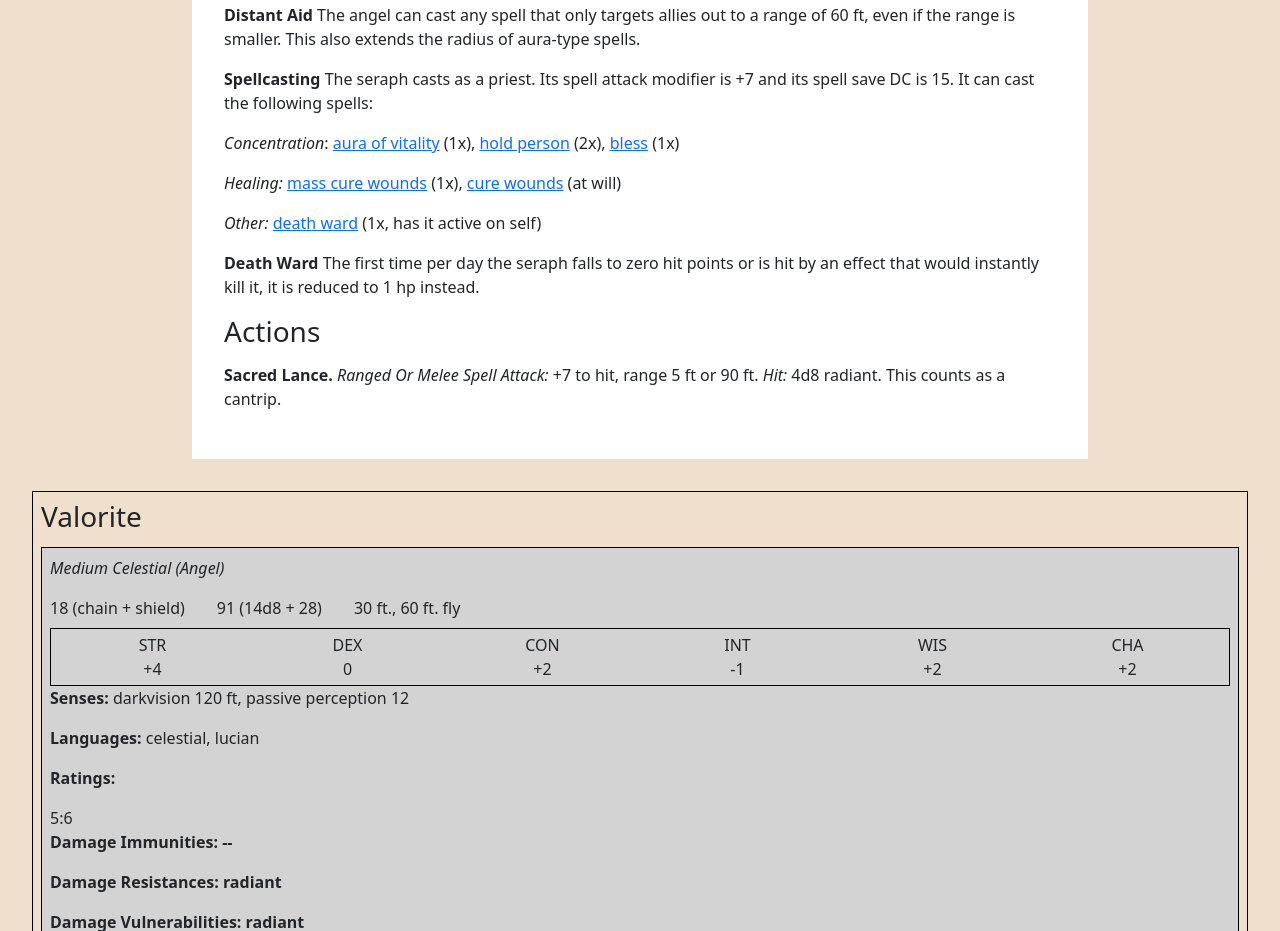
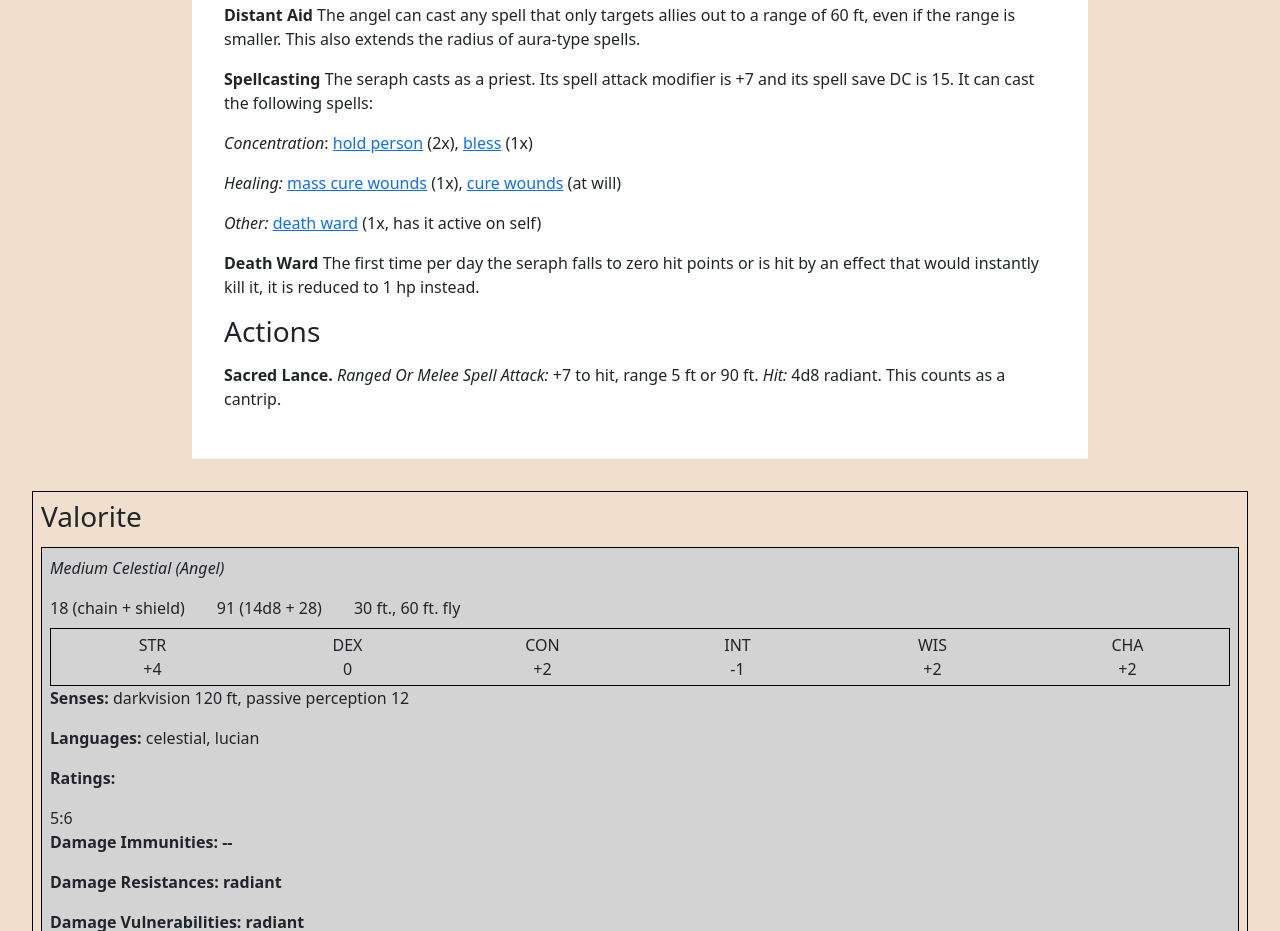
Before and after one commit to bentomhall/nih-system, a plain HTML site: page html/monsters/celestials.html in a window 1280 px wide. Shown: the part 2953-3884 px from the top of the page. Drawn offline with nearby package versions, Linux system fonts and the light colour scheme.

Commit message:
fix references

```diff
--- a/html/monsters/celestials.html
+++ b/html/monsters/celestials.html
@@ -182,7 +182,7 @@
 	</div>
 	<div class="monster-action">
 		<p><b>Spellcasting</b> The seraph casts as a priest. Its spell attack modifier is +7 and its spell save DC is 15. It can cast the following spells:</p>
-		<p><em>Concentration</em>: <a href="../spells/allspells.html#aura-of-vitality">aura of vitality</a> (1x), <a href="../spells/allspells.html#hold-person">hold person</a> (2x), <a href="../spells/allspells.html#bless">bless</a> (1x)</p>
+		<p><em>Concentration</em>: <a href="../spells/allspells.html#hold-person">hold person</a> (2x), <a href="../spells/allspells.html#bless">bless</a> (1x)</p>
 		<p><em>Healing:</em> <a href="../spells/allspells.html#mass-cure-wounds">mass cure wounds</a> (1x), <a href="../spells/allspells.html#cure-wounds">cure wounds</a> (at will)</p>
 		<p><em>Other:</em> <a href="../spells/allspells.html#death-ward">death ward</a> (1x, has it active on self)</p>
 	</div>
```
Also changed, not shown: html/classes/warlock.html (+1 -1 lines), 3 other files.
